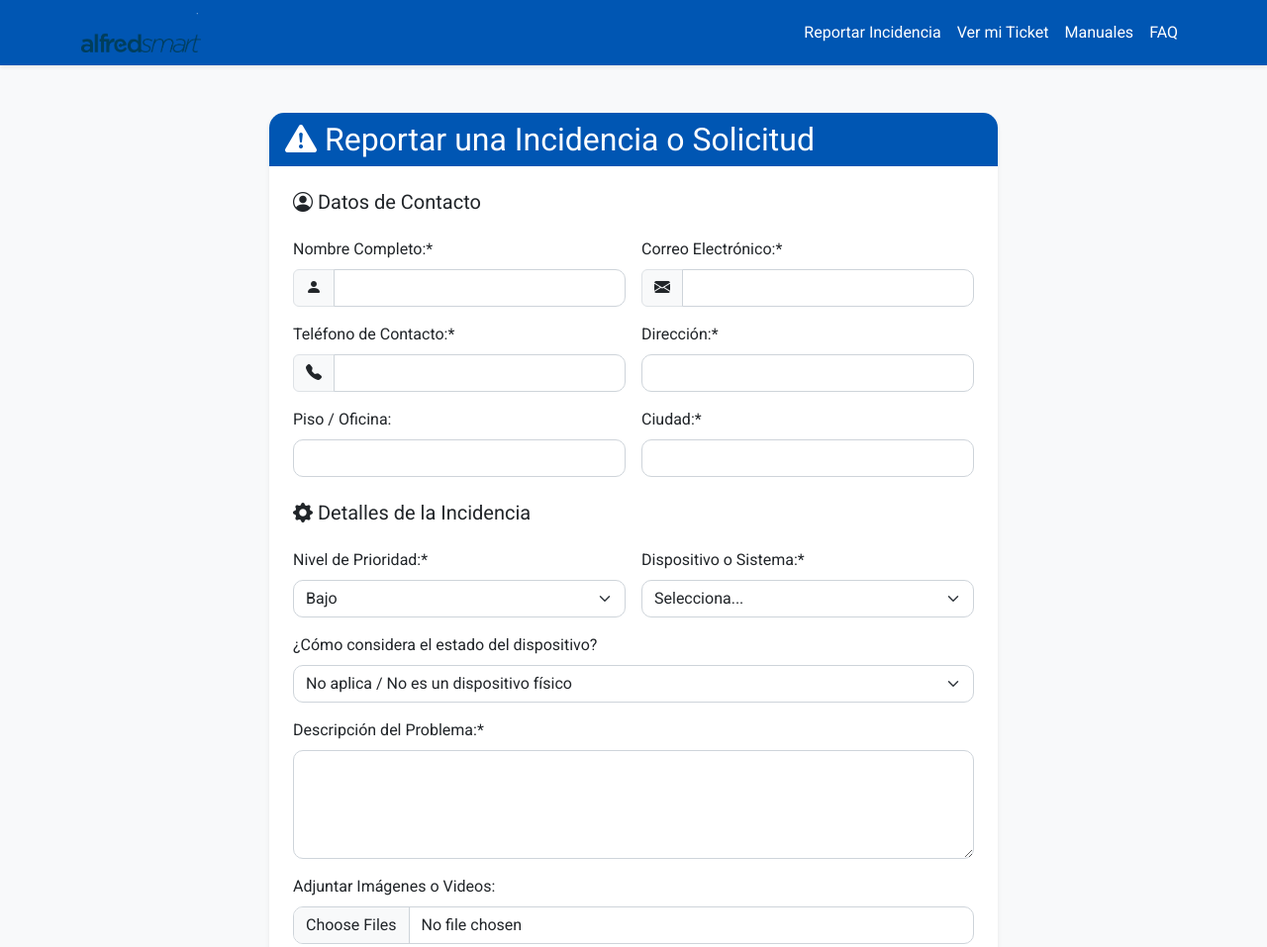
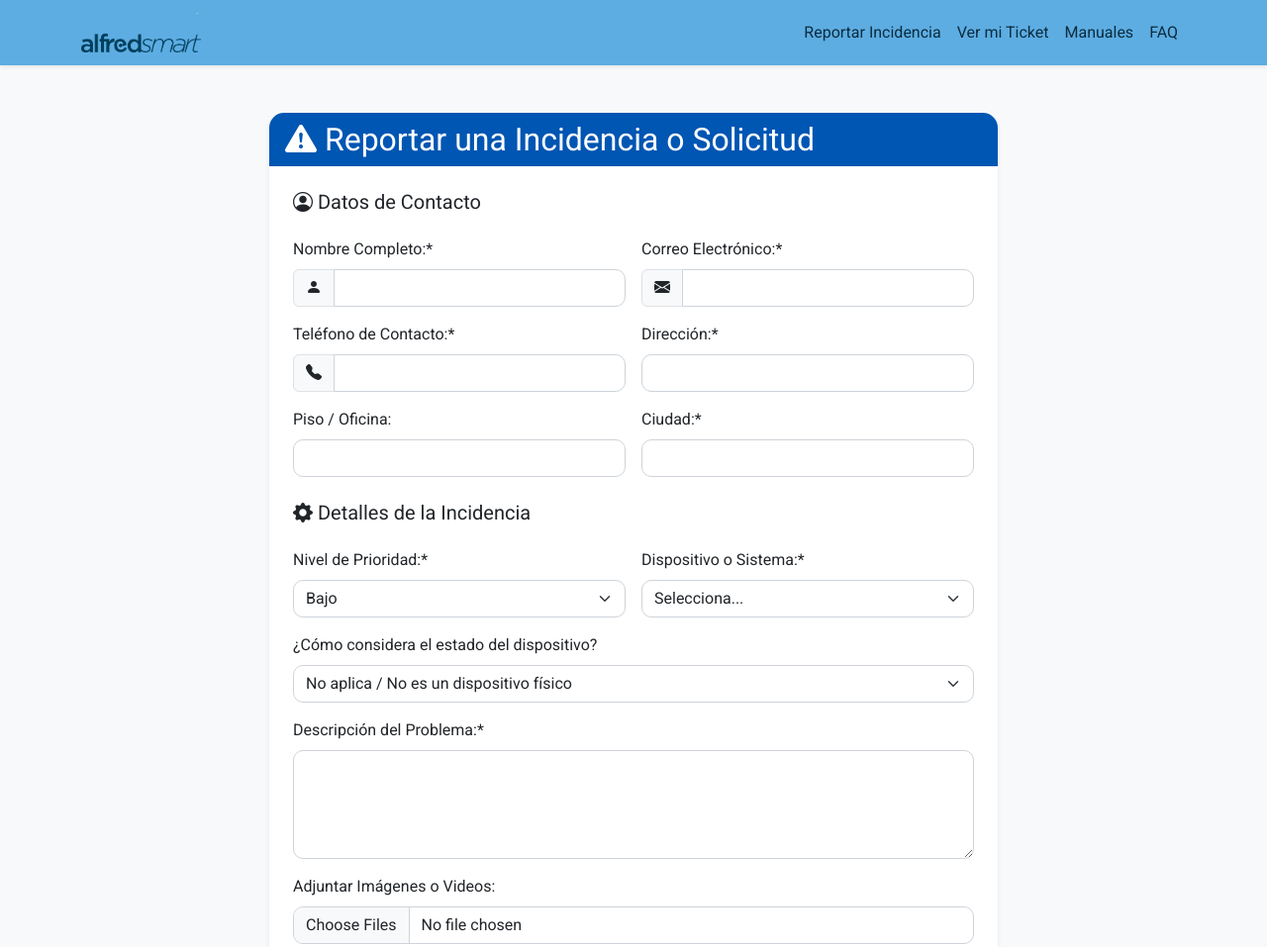
Before and after one commit to reportesalfredsmart-max/soporte-alfred-smart, a website: page index.html in a window 1280 px wide. Shown: the top 957 px of the page at 99% size. Drawn offline with nearby package versions, Linux system fonts and the light colour scheme.

Commit message:
Update style.css

```diff
--- a/css/style.css
+++ b/css/style.css
@@ -69,3 +69,21 @@ body {
 .navbar-brand:hover img {
     transform: scale(1.05); /* Un ligero zoom al pasar el ratón */
 }
+
+/* --- Personalización de la Barra de Navegación --- */
+
+/* Sobrescribimos el color de fondo de la barra para que sea un azul más claro */
+.navbar.bg-primary {
+    background-color: #5DADE2 !important;
+}
+
+/* Opcional: Cambiamos el color del texto para que contraste bien con el nuevo fondo */
+.navbar.bg-primary .navbar-brand,
+.navbar.bg-primary .nav-link {
+    color: #0c2d40 !important; /* Un azul oscuro para el texto */
+}
+
+/* Opcional: Cambiamos el color del texto al pasar el ratón */
+.navbar.bg-primary .nav-link:hover {
+    color: #ffffff !important; /* Blanco para el hover */
+}
```
